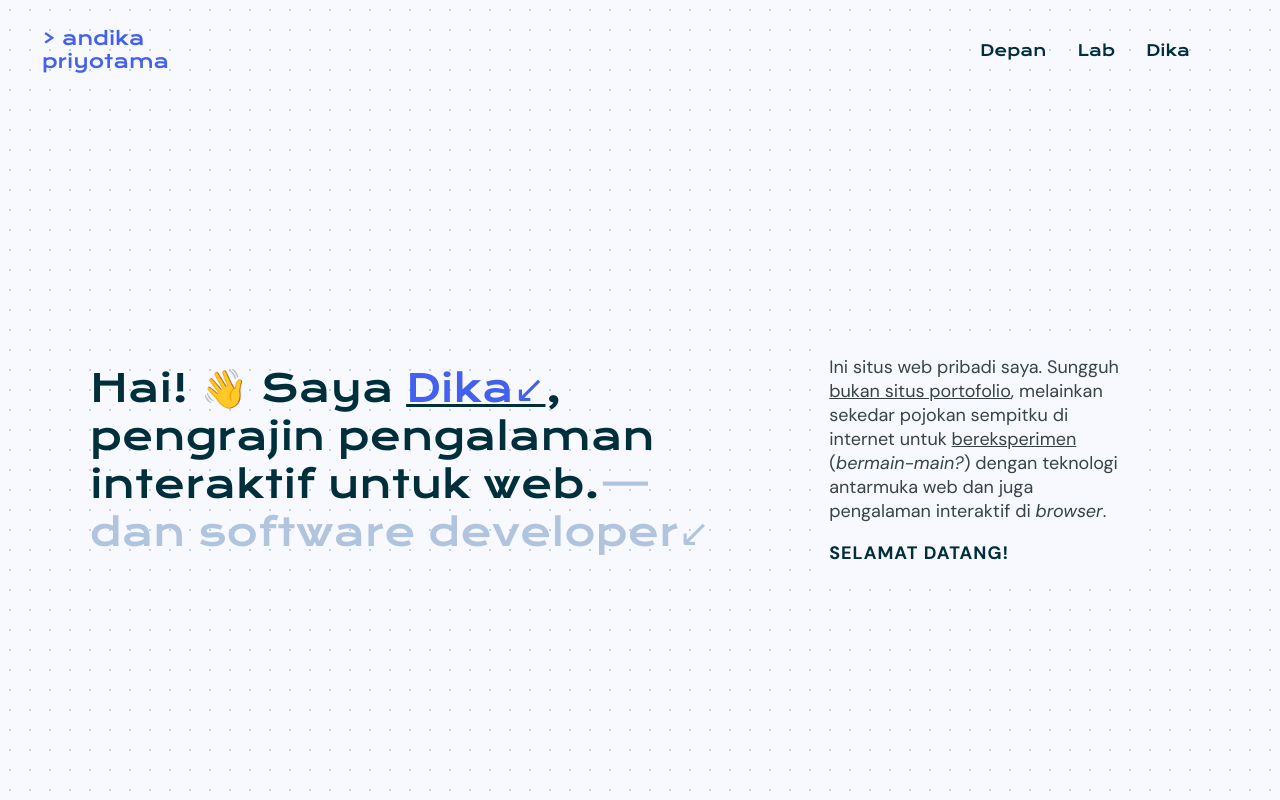
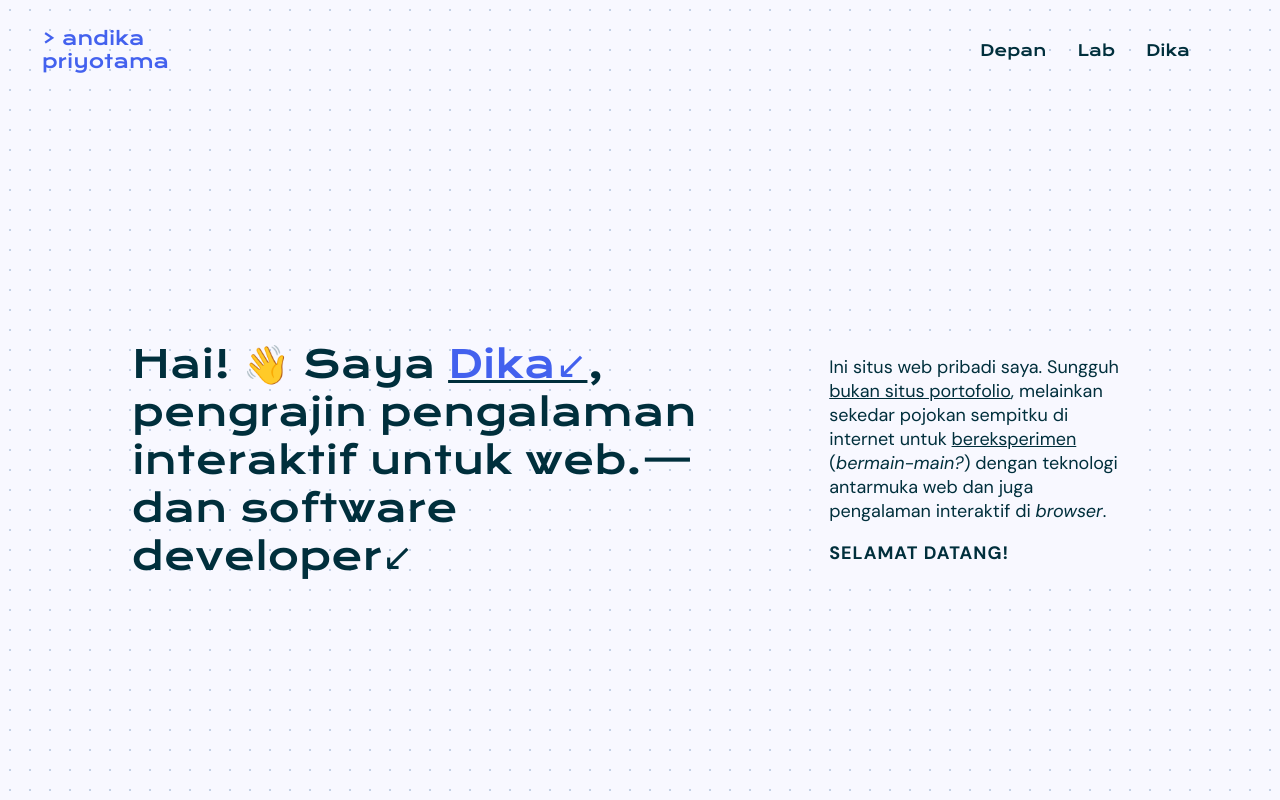
Before and after one commit to sakitkepala/sakitkepaladotdev-v0, a Next.js app: page /dika in a window 1280 px wide. Shown: the top 800 px of the page. Built offline with nearby package versions, Linux system fonts and the light colour scheme.

Commit message:
Tweaking layout responsif hai lagi sama footer

```diff
--- a/styles/dika.module.scss
+++ b/styles/dika.module.scss
@@ -67,10 +67,12 @@
     align-self: center;
     min-width: 280px;
     margin-top: 120px;
+    margin-left: 42px;
 
     @media (max-width: 800px) {
       align-self: end;
       margin-top: 120px;
+      margin-left: 0;
     }
   }
 
@@ -94,7 +96,7 @@
     }
 
     .anotasi {
-      color: lightsteelblue;
+      color: #002f3c;
     }
   }
 
@@ -108,6 +110,7 @@
 
     font-size: 18px;
     color: #384346;
+    color: #002f3c;
 
     background-color: ghostwhite;
 
@@ -241,6 +244,10 @@
     max-width: 64px;
     margin-left: 18px;
     margin-bottom: 18px;
+
+    @media (max-width: 600px) {
+      margin-left: 8px;
+    }
   }
 
   .itemPertama {
@@ -385,6 +392,7 @@
     text-align: left;
 
     @media (max-width: 600px) {
+      height: 36px;
       text-align: center;
     }
   }
@@ -399,6 +407,7 @@
     }
 
     @media (max-width: 600px) {
+      height: 52px;
       text-align: center;
     }
   }
```
